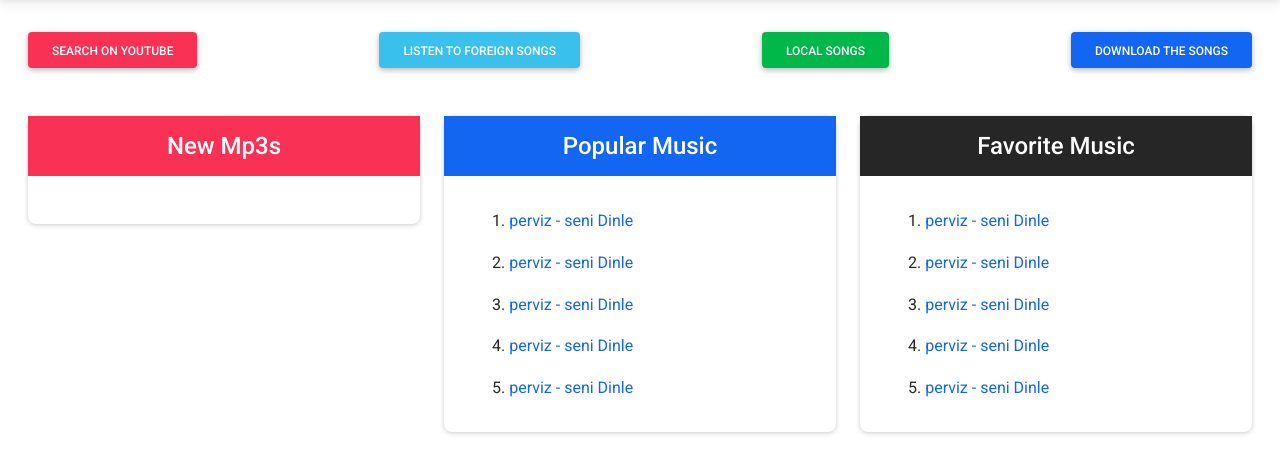
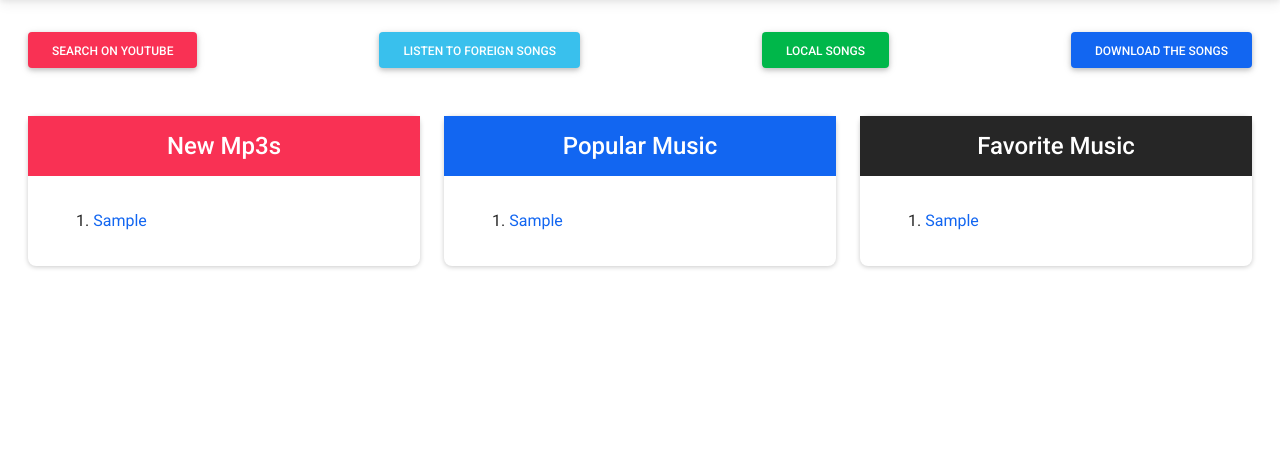
Before and after one commit to nikhilroy2/django_music_player, a Django app: page / in a window 1280 px wide. Shown: the part 63-537 px from the top of the page. Run offline with Django 3.2, Linux system fonts and the light colour scheme; tables that the repository leaves empty hold one stand-in row (values such as "Sample post"); some libraries are stand-ins or nearby versions.

Commit message:
superuser added

```diff
--- a/templates/index.html
+++ b/templates/index.html
@@ -28,7 +28,11 @@
                         <div class="card-body">
                             <ul class="list-group">
 
-
+                                {% for NewMp3 in context.NewMp3 %}
+                                <li class="list-group-item border-0">
+                                    {{NewMp3.id}}. <a href="{{NewMp3.upload_music.url}}">{{NewMp3.upload_music}}</a>
+                                </li>
+                                {% endfor %}
                             </ul>
                         </div>
                     </div>
@@ -42,21 +46,12 @@
                         </h4>
                         <div class="card-body">
                             <ul class="list-group">
+                                {% for PopularMusic in context.PopularMusic %}
                                 <li class="list-group-item border-0">
-                                    1. <a href="#">perviz - seni Dinle</a>
+                                    {{PopularMusic.id}}. <a
+                                        href="{{PopularMusic.upload_music.url}}">{{PopularMusic.upload_music}}</a>
                                 </li>
-                                <li class="list-group-item border-0">
-                                    2. <a href="#">perviz - seni Dinle</a>
-                                </li>
-                                <li class="list-group-item border-0">
-                                    3. <a href="#">perviz - seni Dinle</a>
-                                </li>
-                                <li class="list-group-item border-0">
-                                    4. <a href="#">perviz - seni Dinle</a>
-                                </li>
-                                <li class="list-group-item border-0">
-                                    5. <a href="#">perviz - seni Dinle</a>
-                                </li>
+                                {% endfor %}
                             </ul>
                         </div>
                     </div>
@@ -70,21 +65,12 @@
                         </h4>
                         <div class="card-body">
                             <ul class="list-group">
+                                {% for FavoriteMusic in context.FavoriteMusic %}
                                 <li class="list-group-item border-0">
-                                    1. <a href="#">perviz - seni Dinle</a>
+                                    {{FavoriteMusic.id}}. <a
+                                        href="{{FavoriteMusic.upload_music.url}}">{{FavoriteMusic.upload_music}}</a>
                                 </li>
-                                <li class="list-group-item border-0">
-                                    2. <a href="#">perviz - seni Dinle</a>
-                                </li>
-                                <li class="list-group-item border-0">
-                                    3. <a href="#">perviz - seni Dinle</a>
-                                </li>
-                                <li class="list-group-item border-0">
-                                    4. <a href="#">perviz - seni Dinle</a>
-                                </li>
-                                <li class="list-group-item border-0">
-                                    5. <a href="#">perviz - seni Dinle</a>
-                                </li>
+                                {% endfor %}
                             </ul>
                         </div>
                     </div>
```
Also changed, not shown: music_app/admin.py (+13 -0 lines).
